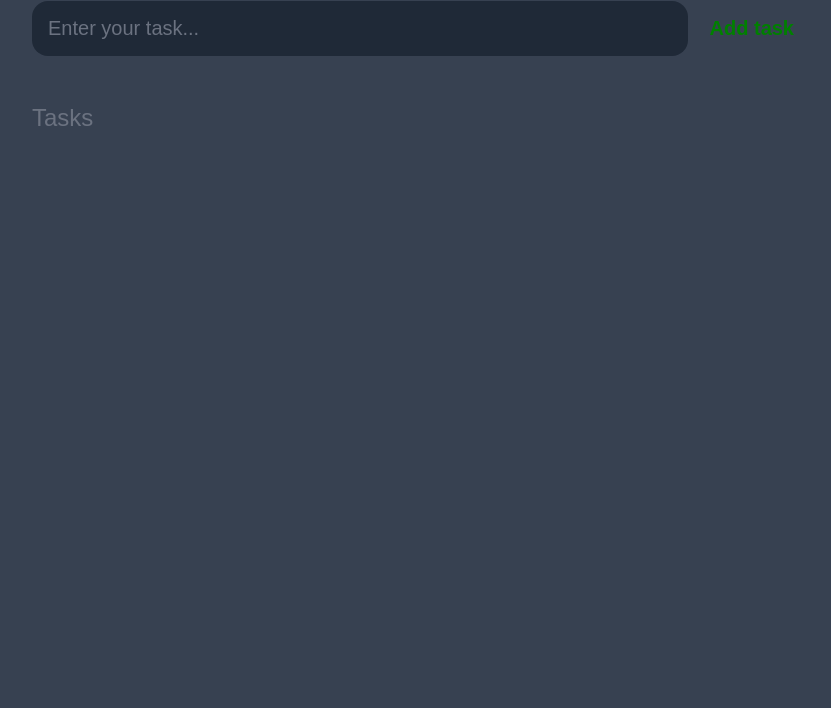
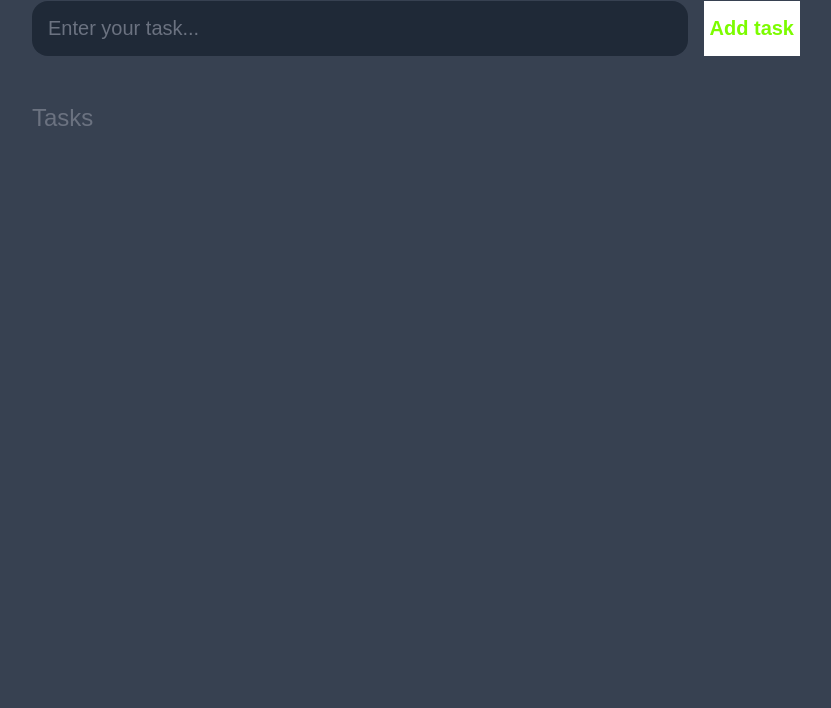
Before and after one commit to Shakthi1525/Todo-app, a plain HTML site: page index.html in a window 1280 px wide. Shown: the part 92-800 px from the top of the page, without its empty margins (224-1055 px from the left). Drawn offline with Linux system fonts and the light colour scheme.

Commit message:
Update main.css

```diff
--- a/main.css
+++ b/main.css
@@ -65,9 +65,10 @@ input, button {
 	color: var(--pink);
 	font-size: 1.25rem;
 	font-weight: 700;
-	color: green;
+	color: #7CFC00;
 	cursor: pointer;
 	transition: 0.4s;
+	background-color: white;
 }
 
 #new-task-submit:hover {
```
